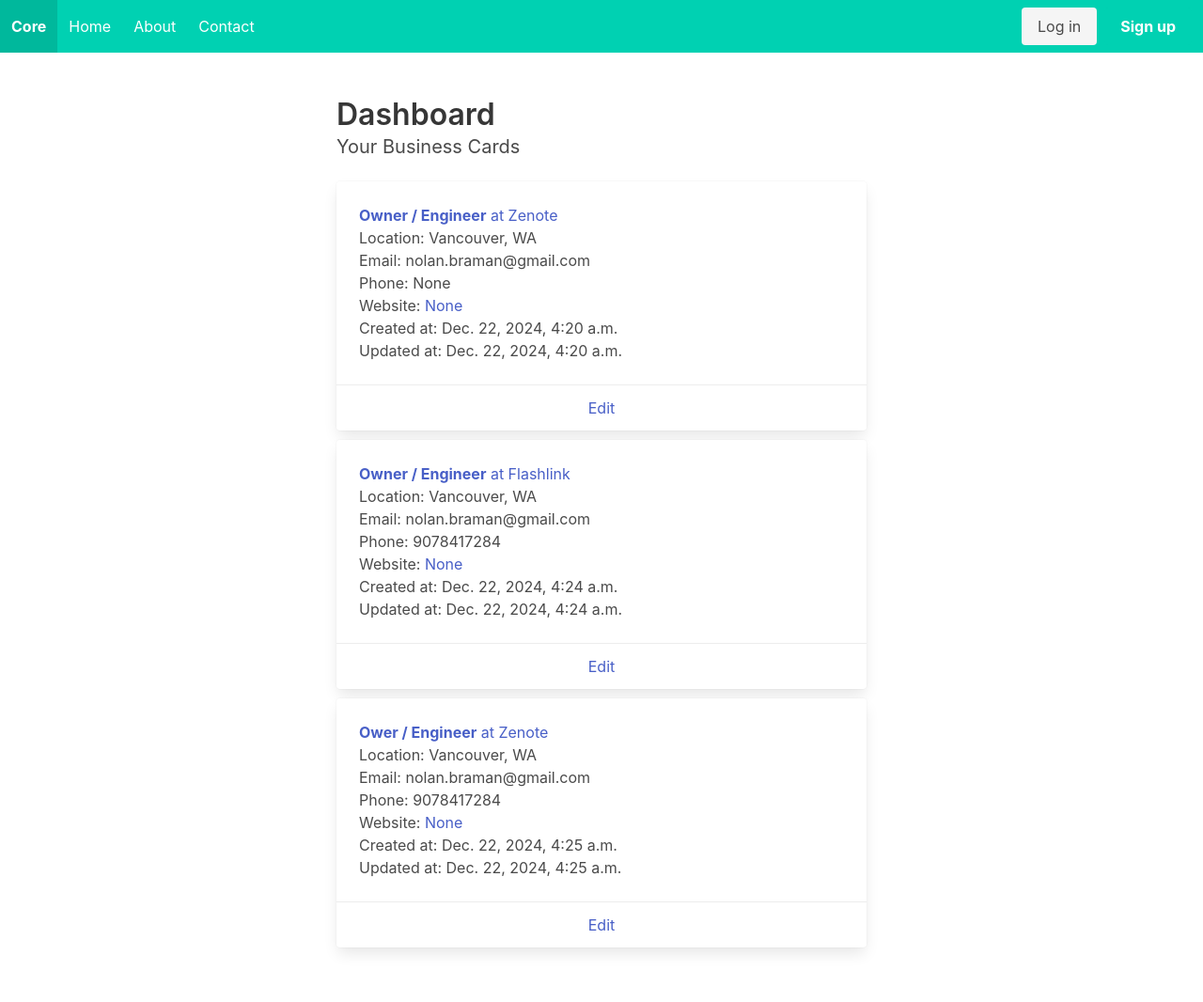
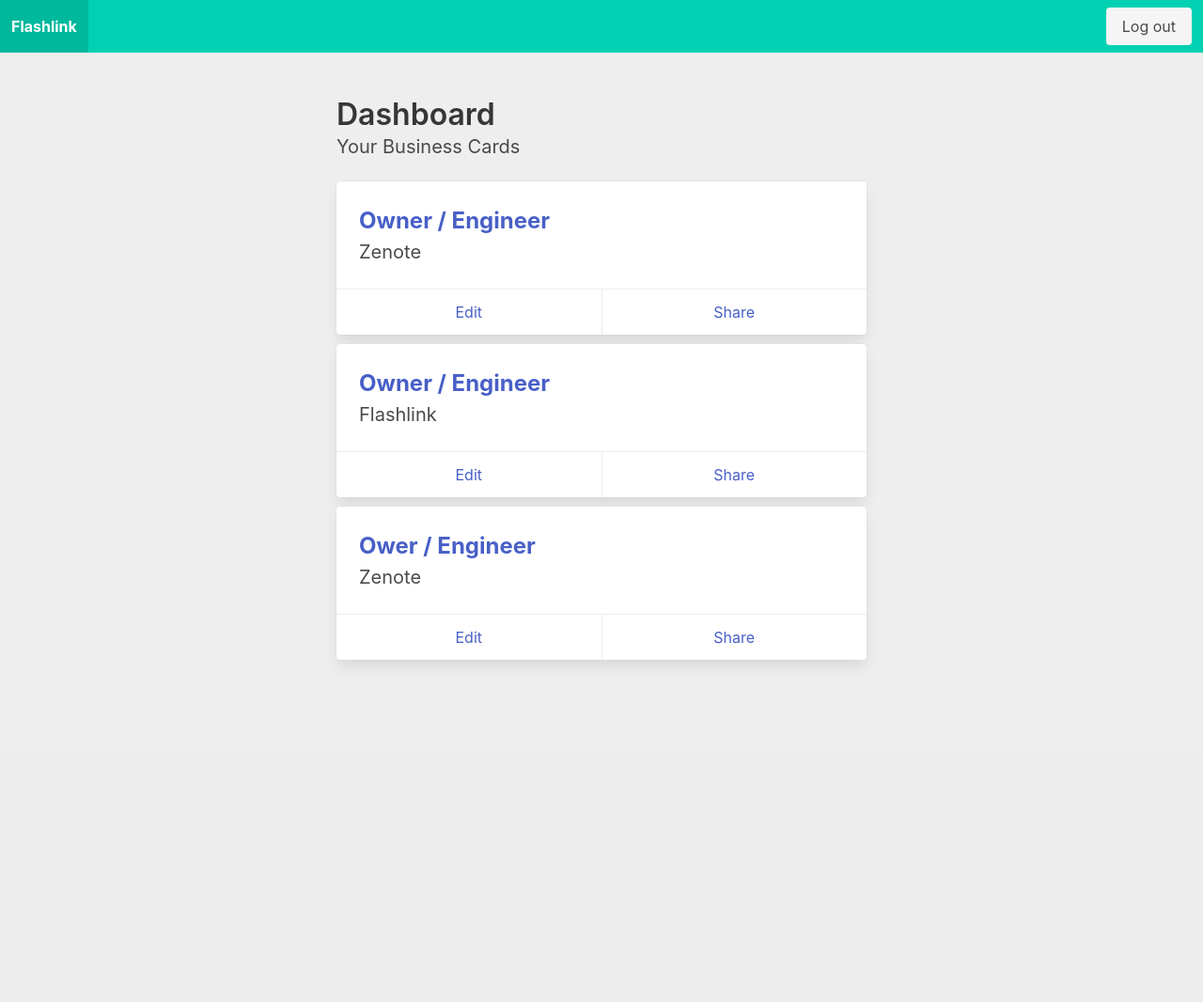
Before and after one commit to eathren/bc, a Django app: page /dashboard/ in a window 1280 px wide. Shown: the whole page at 94% size. After the commit the page ends 706 px from the top, so only its background shows below. Run offline with Django 5.2, Linux system fonts and the light colour scheme; a user stored in the database is signed in; data comes from the database, SQL or seed files in the repository.

Commit message:
style updates

```diff
--- /dev/null
+++ b/core/static/core/css/main.css
@@ -0,0 +1,17 @@
+/* main.css */
+html, body {
+    height: 100%;
+    margin: 0;
+    padding: 0;
+}
+
+.wrapper {
+    min-height: 100vh;
+    display: flex;
+    flex-direction: column;
+}
+
+.section {
+    flex: 1;
+    background-color: #eeeeee;
+}
--- a/core/templates/core/base.html
+++ b/core/templates/core/base.html
@@ -9,9 +9,10 @@
       href="https://cdn.jsdelivr.net/npm/bulma@0.9.3/css/bulma.min.css"
       rel="stylesheet"
     />
-    <link href="{% static 'css/main.css' %}" rel="stylesheet" />
+    <link href="{% static 'core/css/main.css' %}" rel="stylesheet" />
   </head>
   <body>
+    <div class="wrapper">
       <!-- Navbar -->
       <nav
         class="navbar is-primary"
@@ -19,8 +20,8 @@
         aria-label="main navigation"
       >
         <div class="navbar-brand">
-        <a class="navbar-item" href="{% url 'index' %}">
-          <strong>Core</strong>
+          <a class="navbar-item" href="{% if user.is_authenticated %}{% url 'dashboard' %}{% else %}{% url 'index' %}{% endif %}">
+            <strong>Flashlink</strong>
           </a>
           <a
             role="button"
@@ -36,17 +37,21 @@
         </div>
         <div id="navbarBasic" class="navbar-menu">
           <div class="navbar-start">
-          <a class="navbar-item" href="{% url 'index' %}">Home</a>
-          <a class="navbar-item" href="{% url 'about' %}">About</a>
-          <a class="navbar-item" href="{% url 'contact' %}">Contact</a>
+            <!-- <a class="navbar-item" href="{% if user.is_authenticated %}{% url 'dashboard' %}{% else %}{% url 'index' %}{% endif %}">Home</a> -->
+            <!-- <a class="navbar-item" href="{% url 'about' %}">About</a> -->
+            <!-- <a class="navbar-item" href="{% url 'contact' %}">Contact</a> -->
           </div>
           <div class="navbar-end">
             <div class="navbar-item">
               <div class="buttons">
+                {% if user.is_authenticated %}
+                <a class="button is-light" href="{% url 'logout' %}">Log out</a>
+                {% else %}
                 <a class="button is-light" href="{% url 'login' %}">Log in</a>
                 <a class="button is-primary" href="{% url 'signup' %}">
                   <strong>Sign up</strong>
                 </a>
+                {% endif %}
               </div>
             </div>
           </div>
@@ -57,6 +62,7 @@
       <section class="section">
         <div class="container">{% block content %} {% endblock content %}</div>
       </section>
+    </div>
 
     <script>
       document.addEventListener("DOMContentLoaded", () => {
--- a/dashboard/templates/dashboard/dashboard.html
+++ b/dashboard/templates/dashboard/dashboard.html
@@ -1,8 +1,5 @@
-<!-- filepath: /home/nolan/Projects/bc/dashboard/templates/dashboard/dashboard.html -->
 {% extends "core/base.html" %}
-{% block title %}
-  Dashboard
-{% endblock title %}
+{% block title %} Dashboard {% endblock title %}
 {% block content %}
 <div class="columns is-centered">
   <div class="column is-half">
@@ -10,30 +7,34 @@
     <h3 class="subtitle">Your Business Cards</h3>
     <ul>
       {% for card in business_cards %}
-          <div class="card" style="margin-bottom: 10px;">
+      <div class="card" style="margin-bottom: 10px">
         <div class="card-content">
           <li>
             <a href="{% url 'business_card_detail' uuid=card.uuid %}">
-                  <strong>{{ card.title }}</strong> at {{ card.company_name }}
+              <strong class="is-size-4">{{ card.title }}</strong>
             </a>
-                <br>
-                Location: {{ card.location }}
-                <br>
-                Email: {{ card.email }}
-                <br>
-                Phone: {{ card.phone_number }}
-                <br>
-                Website: <a href="{{ card.website }}">{{ card.website }}</a>
-                <br>
-                Created at: {{ card.created_at }}
-                <br>
-                Updated at: {{ card.updated_at }}
+            <br />
+            <span class="is-size-5">{{ card.company_name }}</span>
           </li>
         </div>
         <footer class="card-footer">
-              <a href="{% url 'edit_business_card' uuid=card.uuid %}"
-                 class="card-footer-item">Edit</a>
-              {% comment %} <a href="{% url 'delete_business_card' uuid=card.uuid %}" class="card-footer-item">Delete</a> {% endcomment %}
+          <a
+            href="{% url 'edit_business_card' uuid=card.uuid %}"
+            class="card-footer-item"
+            >Edit</a
+          >
+          <a
+            href="{% url 'business_card_detail' uuid=card.uuid %}"
+            class="card-footer-item"
+            >Share</a
+          >
+          {% comment %}
+          <a
+            href="{% url 'delete_business_card' uuid=card.uuid %}"
+            class="card-footer-item"
+            >Delete</a
+          >
+          {% endcomment %}
         </footer>
       </div>
       {% empty %}
@@ -41,7 +42,9 @@
       {% endfor %}
     </ul>
     {% if can_add_card %}
-        <a href="{% url 'add_business_card' %}" class="button is-primary">Create New Card</a>
+    <a href="{% url 'add_business_card' %}" class="button is-primary"
+      >Create New Card</a
+    >
     {% endif %}
   </div>
 </div>
```
Also changed, not shown: core/templatetags/custom_filters.py (added, +7 -0 lines), dashboard/templates/dashboard/add_business_card.html (+21 -3 lines), dashboard/templates/dashboard/business_card_detail.html (+11 -6 lines), dashboard/templates/dashboard/edit_business_card.html (+22 -3 lines), core/templatetags/__init__.py (added), 2 other files. Lines whose indentation alone changed are shown as unchanged.
